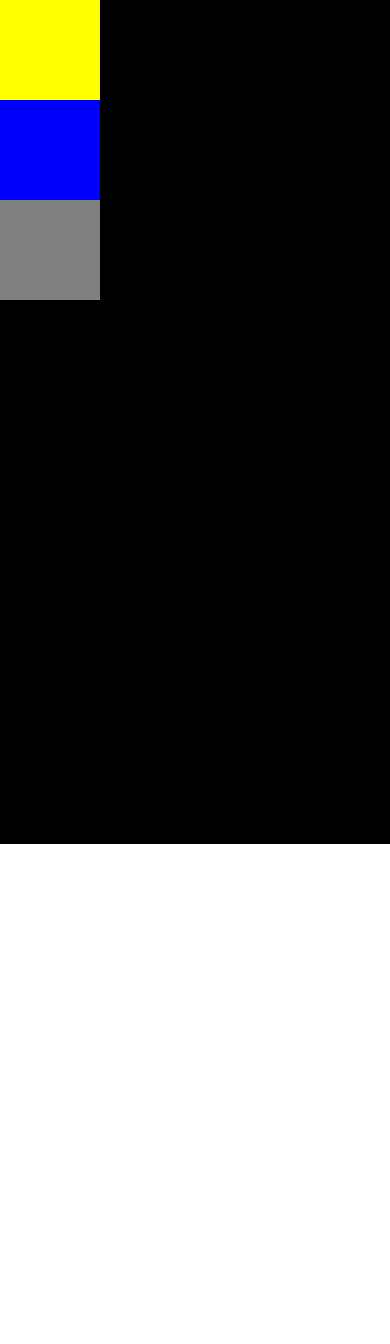
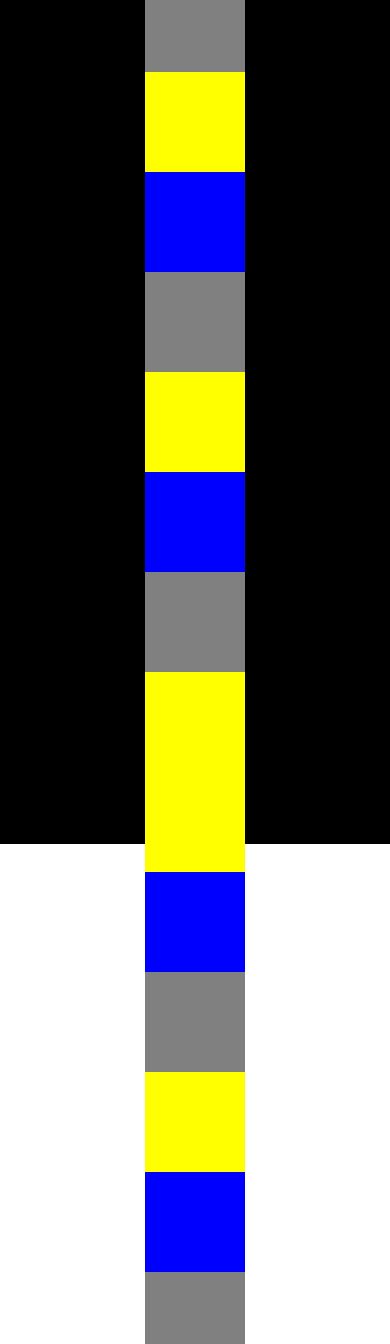
Before and after one commit to Shanisoni/YtReactNative, a React Native app: screen / in a window 390 px wide. Shown: the top 1344 px of the page. Before the commit the page ends 844 px from the top, so only its background shows below. Built offline with nearby package versions, Linux system fonts and the light colour scheme.

Commit message:
commited

```diff
--- a/App.jsx
+++ b/App.jsx
@@ -1,83 +1,118 @@
-import { StyleSheet, Text, View, Image, Pressable , useColorScheme} from 'react-native'
-import React from 'react'
+// import { StyleSheet, Text, ScrollView, View, Image, Pressable , useColorScheme} from 'react-native'
+// import React from 'react'
 
-const App = () => {
+// const App = () => {
 
 
-  return (
-    <View style={styles.container}>
-      <View style={styles.container1}/>
-      <View style={styles.container2}/>
-        <View style={styles.container3}/>
+//   return (
+//     <ScrollView style={styles.container}>
+
+//       <View style={styles.container1}/>
+//       <View style={styles.container2}/>
+//         <View style={styles.container3}/>
+//         <View style={styles.container1}/>
+//       <View style={styles.container2}/>
+//         <View style={styles.container3}/>
+//         <View style={styles.container1}/>
+//       <View style={styles.container2}/>
+//         <View style={styles.container3}/>
+//         <View style={styles.container1}/>
+//       <View style={styles.container2}/>
+//         <View style={styles.container3}/>
+//         <View style={styles.container1}/>
+//       <View style={styles.container2}/>
+//         <View style={styles.container3}/>
+//         <View style={styles.container1}/>
+//       <View style={styles.container2}/>
+//         <View style={styles.container3}/>
+//         <View style={styles.container1}/>
+//       <View style={styles.container2}/>
+//         <View style={styles.container3}/>
+//         <View style={styles.container1}/>
+//       <View style={styles.container2}/>
+//         <View style={styles.container3}/>
+//         <View style={styles.container1}/>
+//       <View style={styles.container2}/>
+//         <View style={styles.container3}/>
+//         <View style={styles.container1}/>
+//       <View style={styles.container2}/>
+//         <View style={styles.container3}/>
+//         <View style={styles.container1}/>
+//       <View style={styles.container2}/>
+//         <View style={styles.container3}/>
 
 
 
 
-    </View>
-  )
-}
 
-export default App
+//     </ScrollView>
+//   )
+// }
 
-const styles = StyleSheet.create({
-    container: {
-    flex: 1,
-    backgroundColor: '#000000ff',
-  },
-  container1: {
-    // flex: 1,
-    width: 100,
-    height: 100,
-    backgroundColor: 'yellow',
-  }
-  ,
-  container2: {
-    // flex: 1,
-    width: 100,
-    height: 100,
-    backgroundColor: 'blue',
-  }
-  ,
-  container3: {
-    // flex: 1,
-    width: 100,
-    height: 100,
-    backgroundColor: 'grey',
-  }
+// export default App
+
+// const styles = StyleSheet.create({
+//     container: {
+//       flex: 1,
+//     flexDirection: 'column',
+//     justifyContent: 'center',
+//     alignItems: 'center',
+//     backgroundColor: 'black',
+//   },
+//   container1: {
+//     // flex: 1,
+//     width: 100,
+//     height: 100,
+//     backgroundColor: 'yellow',
+//   }
+//   ,
+//   container2: {
+//     // flex: 1,
+//     width: 100,
+//     height: 100,
+//     backgroundColor: 'blue',
+//   }
+//   ,
+//   container3: {
+//     // flex: 1,
+//     width: 100,
+//     height: 100,
+//     backgroundColor: 'grey',
+//   }
 
 
-  // text: {
-  //   fontSize: 20,
-  //   color: 'black',
-  //   fontWeight: 'bold',
-  //   textAlign: 'center',
-  //   marginTop: 50,
-  //   marginHorizontal: 20,
-  // },
-  // image:{
-  //   width: 300,
-  //   height: 200,
-  //   borderRadius: 10,
-  //   marginTop: 20,
-  //   alignSelf: 'center',
-  // },
-  // button: {
+//   // text: {
+//   //   fontSize: 20,
+//   //   color: 'black',
+//   //   fontWeight: 'bold',
+//   //   textAlign: 'center',
+//   //   marginTop: 50,
+//   //   marginHorizontal: 20,
+//   // },
+//   // image:{
+//   //   width: 300,
+//   //   height: 200,
+//   //   borderRadius: 10,
+//   //   marginTop: 20,
+//   //   alignSelf: 'center',
+//   // },
+//   // button: {
 
 
-  //   backgroundColor: 'blue',
-  //   padding: 1,
-  //   borderRadius: 5,
-  //   marginTop: 10,
-  //   alignSelf: 'center',
-  // },
-  // buttonText: {
-  //   color: 'white',
-  //   fontSize: 16,
-  //   textAlign: 'center',
-  //   padding: 10,
-  // },
+//   //   backgroundColor: 'blue',
+//   //   padding: 1,
+//   //   borderRadius: 5,
+//   //   marginTop: 10,
+//   //   alignSelf: 'center',
+//   // },
+//   // buttonText: {
+//   //   color: 'white',
+//   //   fontSize: 16,
+//   //   textAlign: 'center',
+//   //   padding: 10,
+//   // },
 
-})
+// })
 
 
 
@@ -168,3 +203,132 @@ const styles = StyleSheet.create({
 //     // backgroundColor: '#000000ff',
 //   },
 // })
+
+
+
+
+
+
+
+
+
+
+
+
+import { StyleSheet, Text, View, Image, Pressable , useColorScheme} from 'react-native'
+import React from 'react'
+
+const App = () => {
+
+
+  return (
+    <View style={styles.container}>
+
+       <View style={styles.container1}/>
+       <View style={styles.container2}/>
+        <View style={styles.container3}/>
+        <View style={styles.container1}/>
+       <View style={styles.container2}/>
+         <View style={styles.container3}/>
+         <View style={styles.container1}/>
+       <View style={styles.container2}/>
+        <View style={styles.container3}/>
+        <View style={styles.container1}/>
+      <View style={styles.container2}/>
+        <View style={styles.container3}/>
+        <View style={styles.container1}/>
+     <View style={styles.container2}/>
+        <View style={styles.container3}/>
+         <View style={styles.container1}/>
+       <View style={styles.container2}/>
+       <View style={styles.container3}/>
+        <View style={styles.container1}/>
+         <View style={styles.container1}/>
+      <View style={styles.container2}/>
+       <View style={styles.container3}/>
+         <View style={styles.container1}/>
+    <View style={styles.container2}/>
+        <View style={styles.container3}/>
+ <View style={styles.container1}/>
+       <View style={styles.container2}/>
+         <View style={styles.container3}/>
+         <View style={styles.container1}/>
+       <View style={styles.container2}/>
+<View style={styles.container3}/>
+
+
+    </View>
+  )
+}
+
+export default App
+
+const styles = StyleSheet.create({
+       container: {
+      flex: 1,
+    flexDirection: 'column',
+    justifyContent: 'center',
+    alignItems: 'center',
+    backgroundColor: 'black',
+  },
+  container1: {
+    // flex: 1,
+    width: 100,
+    height: 100,
+    backgroundColor: 'yellow',
+  }
+  ,
+  container2: {
+    // flex: 1,
+    width: 100,
+    height: 100,
+    backgroundColor: 'blue',
+  }
+  ,
+  container3: {
+    // flex: 1,
+    width: 100,
+    height: 100,
+    backgroundColor: 'grey',
+  }
+
+
+
+  // text: {
+  //   fontSize: 20,
+  //   color: 'black',
+  //   fontWeight: 'bold',
+  //   textAlign: 'center',
+  //   marginTop: 50,
+  //   marginHorizontal: 20,
+  // },
+  // image:{
+  //   width: 300,
+  //   height: 200,
+  //   borderRadius: 10,
+  //   marginTop: 20,
+  //   alignSelf: 'center',
+  // },
+  // button: {
+
+
+  //   backgroundColor: 'blue',
+  //   padding: 1,
+  //   borderRadius: 5,
+  //   marginTop: 10,
+  //   alignSelf: 'center',
+  // },
+  // buttonText: {
+  //   color: 'white',
+  //   fontSize: 16,
+  //   textAlign: 'center',
+  //   padding: 10,
+  // },
+  // container: {
+  //   // gap:10,
+  //   flex: 1,
+  //   justifyContent: 'center',
+  //   alignItems: 'center',
+  //   backgroundColor: '#000000ff',
+  // },
+})
```
